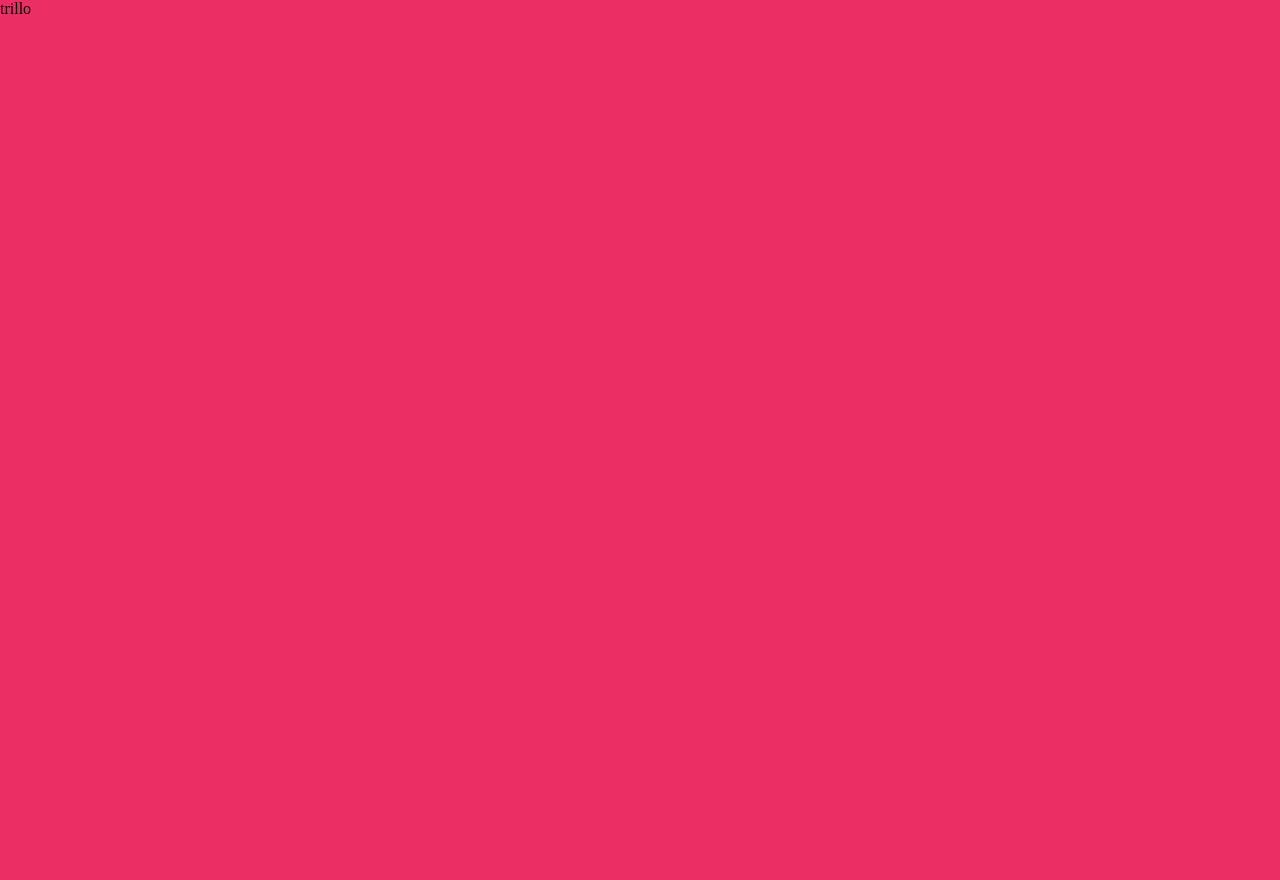
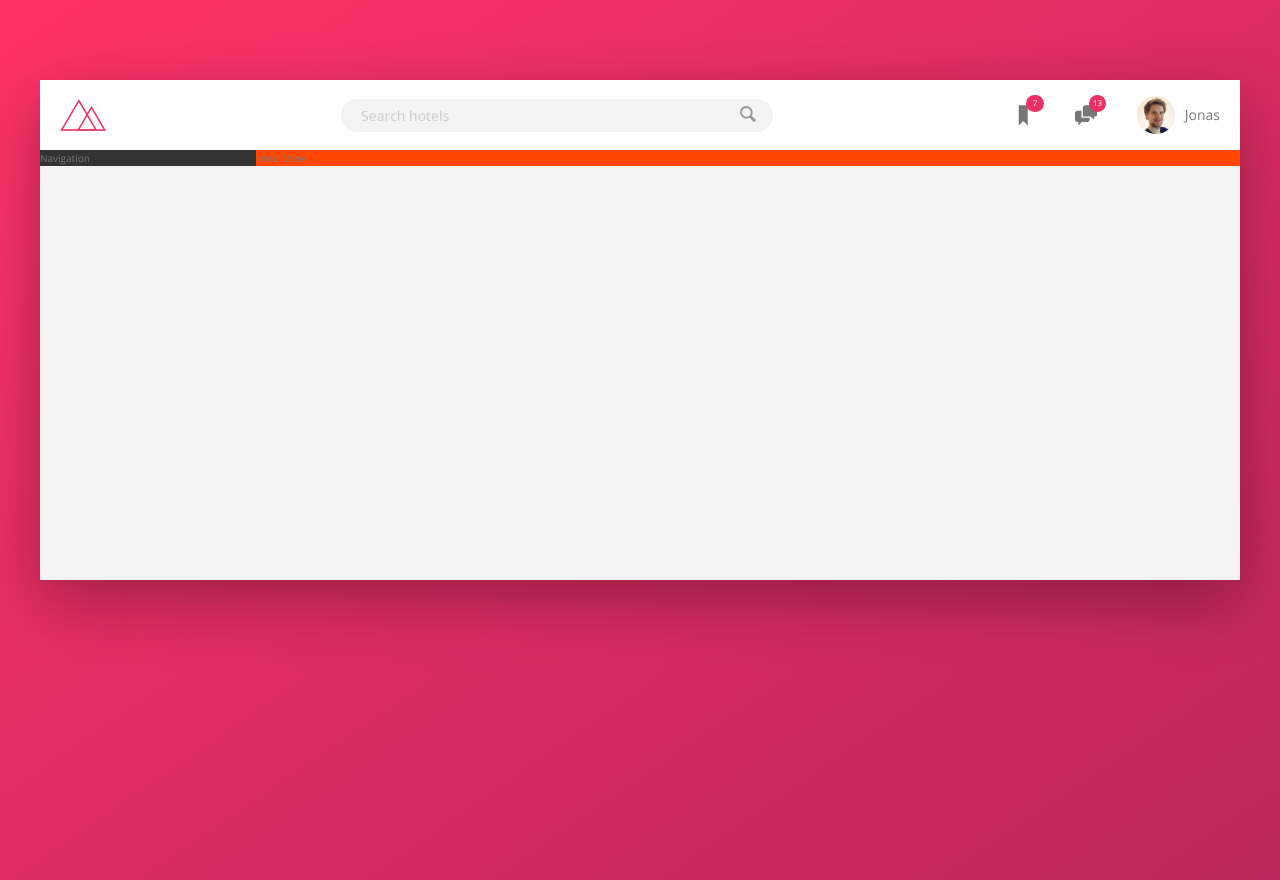
Before and after one commit to ZobaerIslam/Trillo, a website: page index.html in a window 1280 px wide. Before the commit the page ends 800 px from the top, so only its background shows below. Drawn offline with nearby package versions, Linux system fonts and the light colour scheme.

Commit message:
building the header

```diff
--- a/index.html
+++ b/index.html
@@ -13,6 +13,45 @@
 
 </head>
 <body>
-    trillo
+    <div class="container">
+        <header class="header">
+            <img src="img/logo.png" alt="trillo logo" class="logo">
+
+            <form action="#" class="search">
+                <input type="text" class="search__input" placeholder="Search hotels">
+                <button class="search__button">
+                    <svg class="search__icon">
+                        <use xlink:href=img/sprite.svg#icon-magnifying-glass></use>
+                    </svg>
+                </button>
+            </form>
+            <nav class="user-nav">
+                <div class="user-nav__icon-box">
+                    <svg class="user-nav__icon">
+                        <use xlink:href="img/sprite.svg#icon-bookmark"></use>
+                    </svg>
+                    <span class="user-nav__notification">7</span>
+                </div>
+                <div class="user-nav__icon-box">
+                    <svg class="user-nav__icon">
+                        <use xlink:href="img/sprite.svg#icon-chat"></use>
+                    </svg>
+                    <span class="user-nav__notification">13</span>
+                </div>
+                <div class="user-nav__user">
+                    <img src="img/user.jpg" alt="User photo" class="user-nav__user-photo">
+                    <span class="user-nav__user-name">Jonas</span>
+                </div>
+            </nav>
+        </header>
+        <div class="content">
+            <nav class="sidebar">
+                Navigation
+            </nav>
+            <main class="hotel-view">
+                Hotel View
+            </main>
+        </div>
+    </div>
 </body>
 </html>
--- /dev/null
+++ b/sass/_base.scss
@@ -0,0 +1,61 @@
+/*
+COLORS
+
+Primary: #eb2f64
+Primary light: #FF3366
+Primary dark: #BA265D
+
+Grey light 1: #faf9f9
+Grey light 2: #f4f2f2
+Grey light 3: #f0eeee
+Grey light 4: #ccc
+
+Grey dark 1: #333
+Grey dark 2: #777
+Grey dark 3: #999
+
+*/
+
+:root {
+    --color-primary: #eb2f64;
+    --color-primary-light: #FF3366;
+    --color-primary-dark: #BA265D;
+
+    --color-grey-light-1: #faf9f9;
+    --color-grey-light-2: #f4f2f2;
+    --color-grey-light-3: #f0eeee;
+    --color-grey-light-4: #ccc;
+
+    --color-grey-dark-1: #333;
+    --color-grey-dark-2: #777;
+    --color-grey-dark-3: #999;
+
+    --shadow-dark: 0 2rem 6rem rgba(0, 0, 0, .3);
+
+}
+
+* {
+    margin: 0;
+    padding: 0;
+}
+
+*, *::before, *::after {
+    box-sizing: inherit;
+}
+
+html {
+    box-sizing: border-box;
+    font-size: 62.5%;  // 1rem = 10px,  10px / 16px  == 62.5%
+}
+
+body {
+    font-family: 'Open Sans', sans-serif;
+    font-weight: 400;
+    line-height: 1.6;
+    color: var(--color-grey-dark-2);
+    background-image: linear-gradient(to right bottom, var(--color-primary-light), var(--color-primary-dark));
+    background-size: cover;
+    background-repeat: no-repeat;
+
+    min-height: 100vh;
+}
--- /dev/null
+++ b/sass/_components.scss
@@ -0,0 +1,120 @@
+///////////////////////
+/////  LOGO
+
+.logo {
+    height: 3.25rem;
+    margin-left: 2rem;
+}
+
+
+///////////////////////
+////   SEARCH
+
+.search {
+    flex: 0 0 40%;
+
+    display: flex;
+    align-items: center;
+    justify-content: center;
+
+    &__input {
+        font-family: inherit;
+        font-size: inherit;
+        background-color: var(--color-grey-light-2);
+        border: none;
+        padding: .7rem 2rem;
+        border-radius: 100px;
+        width: 90%;
+        transition: all .4s;
+        margin-right: -3.5rem;
+
+        &:focus {
+            outline: none;
+            width: 100%;
+            background-color: var(--color-grey-light-3);
+        }
+
+        &::-webkit-input-placeholder {
+            font-weight: 100;
+            color: var(--color-grey-light-4);
+        }
+    }
+
+    &__input:focus + &__button{
+        background-color: var(--color-grey-light-2);
+    }
+
+    &__button {
+        border: none;
+        background-color: var(--color-grey-light-2);
+
+        &:focus {
+            outline: none;
+        }
+
+        &:active {
+            transform: translate(2px);
+        }
+    }
+
+    &__icon {
+        height: 2rem;
+        width: 2rem;
+        fill: var(--color-grey-dark-3);
+    }
+}
+
+
+////////////////////////
+//// USER NAVIGATION
+
+.user-nav {
+    display: flex;
+    align-items: center;
+    align-self: stretch;
+
+    & > * {
+        padding: 0 2rem;
+        cursor: pointer;
+        height: 100%;
+        display: flex;
+        align-items: center;
+    }
+
+    & > *:hover {
+        background-color: var(--color-grey-light-2);
+    }
+
+    &__icon-box {
+        position: relative;
+
+    }
+
+    &__icon {
+        height: 2.25rem;
+        width: 2.25rem;
+        fill: var(--color-grey-dark-2);
+    }
+
+    &__notification {
+        font-size: .8rem;
+        width: 1.75rem;
+        height: 1.74rem;
+        border-radius: 100px;
+        background-color: var(--color-primary);
+        color: #fff;
+        position: absolute;
+        top: 1.5rem;
+        right: 1.1rem;
+
+        display: flex;
+        justify-content: center;
+        align-items: center;
+    }
+
+    &__user-photo {
+        height: 3.75rem;
+        border-radius: 50%;
+        margin-right: 1rem;
+    }
+}
--- /dev/null
+++ b/sass/_layout.scss
@@ -0,0 +1,33 @@
+.container{
+    max-width: 120rem;
+    margin: 8rem auto;
+    background-color: var(--color-grey-light-2);
+    box-shadow: var(--shadow-dark);
+
+    min-height: 50rem;
+}
+
+.header {
+    font-size: 1.4rem;
+    height: 7rem;
+    background-color: #fff;
+    border-bottom: var(--color-grey-light-2);
+
+    display: flex;
+    justify-content: space-between;
+    align-items: center;
+}
+
+.content {
+    display: flex;
+}
+
+.sidebar {
+    background-color: var(--color-grey-dark-1);
+    flex: 0 0 18%;
+}
+
+.hotel-view {
+    background-color: orangered;
+    flex: 1;
+}
--- a/sass/main.scss
+++ b/sass/main.scss
@@ -1,26 +1,3 @@
-/*
-COLORS
-
-Primary: #eb2f64
-Primary light: #FF3366
-Primary dark: #BA265D
-
-Grey light 1: #faf9f9
-Grey light 2: #f4f2f2
-Grey light 3: #f0eeee
-Grey light 4: #ccc
-
-Grey dark 1: #333
-Grey dark 2: #777
-Grey dark 3: #999
-
-*/
-
-* {
-    margin: 0;
-    padding: 0;
-}
-
-body {
-    background-color: #eb2f64;
-}
+@import "base";
+@import "layout";
+@import "components";
```
Also changed, not shown: css/style.css.
